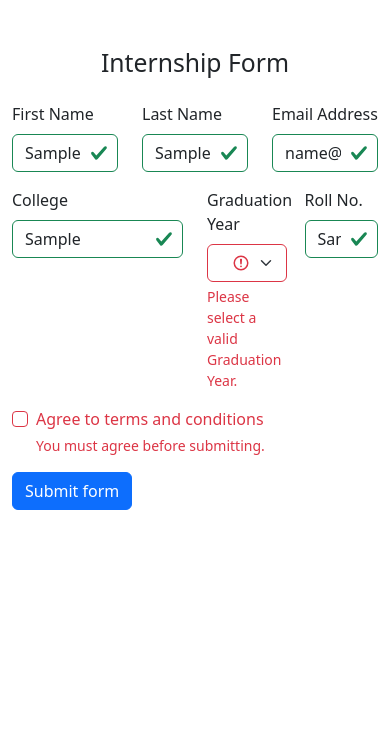
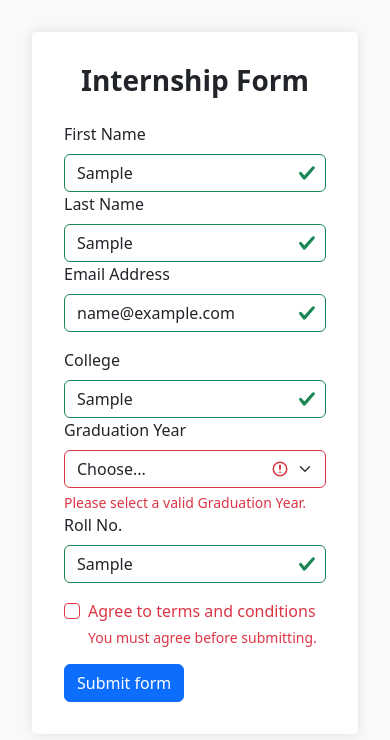
Before and after one commit to acciojob/bootstrap-form-easy-SayyedAmeenNaqvi, a website: page main.html in a window 390 px wide. Both pictures are taken after typing "Sample", "Sample", "name@example.com", "Sample", "Sample" into the empty fields and a click on the button "Submit form". Drawn offline with nearby package versions, Linux system fonts and the light colour scheme.

Commit message:
created a submission

```diff
--- a/main.html
+++ b/main.html
@@ -1,72 +1,193 @@
 <!DOCTYPE html>
 <html lang="en">
 <head>
-  <meta charset="UTF-8">
-  <meta name="viewport" content="width=device-width, initial-scale=1.0">
+  <meta charset="UTF-8" />
+  <meta name="viewport" content="width=device-width, initial-scale=1" />
   <title>Internship Form</title>
-  <link href="https://cdn.jsdelivr.net/npm/bootstrap@5.3.2/dist/css/bootstrap.min.css" rel="stylesheet">
-
-  <link rel="stylesheet" href="style.css">
+  <!-- Bootstrap CSS CDN -->
+  <link href="https://cdn.jsdelivr.net/npm/bootstrap@5.3.0/dist/css/bootstrap.min.css" rel="stylesheet" />
+  <style>
+    body {
+      margin: 2rem;
+      background-color: #f8f9fa;
+    }
+    .form-container {
+      background: #fff;
+      padding: 2rem;
+      border-radius: 0.25rem;
+      box-shadow: 0 0 12px rgba(0,0,0,0.1);
+      max-width: 900px;
+      margin-left: auto;
+      margin-right: auto;
+    }
+    .form-title {
+      font-weight: 700;
+      font-size: 1.75rem;
+      margin-bottom: 1.5rem;
+      text-align: center;
+    }
+  </style>
 </head>
 <body>
-
-<div class="container my-5">
-  <form class="needs-validation" novalidate>
-    <h2 class="text-center mb-4">Internship Form</h2>
-
+  <div class="form-container">
+    <h2 class="form-title">Internship Form</h2>
+    <form id="internship-form" novalidate>
       <div class="row mb-3">
-      <div class="col">
+        <div class="col-md-4">
           <label for="first-name-input" class="form-label">First Name</label>
-        <input type="text" class="form-control" id="first-name-input" required>
-        <div class="invalid-feedback">First name required!</div>
-      </div>
-      <div class="col">
-        <label for="last-name-input" class="form-label">Last Name</label>
-        <input type="text" class="form-control" id="last-name-input" required>
-        <div class="invalid-feedback">Last name required!</div>
-      </div>
-      <div class="col">
-        <label for="email-input" class="form-label">Email Address</label>
-        <input type="email" class="form-control" id="email-input" placeholder="xyz@abc.com" required>
-        <div class="invalid-feedback">Email required!</div>
+          <input type="text" class="form-control" id="first-name-input" required />
+          <div class="invalid-feedback">
+            First name required!
           </div>
         </div>
-
-    <div class="row mb-3">
-      <div class="col-6">
-        <label for="college-input" class="form-label">College</label>
-        <input type="text" class="form-control" id="college-input" required>
-        <div class="invalid-feedback">Please provide a valid college.</div>
-      </div>
-      <div class="col-3">
-        <label for="graduation-year" class="form-label">Graduation Year</label>
-        <select class="form-select" id="graduation-year" required>
-          <option selected disabled value="">Choose...</option>
-          <option>2020</option>
-          <option>2021</option>
-          <option>2022</option>
-          <option>2023</option>
-        </select>
-        <div class="invalid-feedback">Please select a valid Graduation Year.</div>
-      </div>
-      <div class="col-3">
-        <label for="roll-no-input" class="form-label">Roll No.</label>
-        <input type="text" class="form-control" id="roll-no-input" required>
-        <div class="invalid-feedback">Please provide a valid Roll no.</div>
+        <div class="col-md-4">
+          <label for="last-name-input" class="form-label">Last Name</label>
+          <input type="text" class="form-control" id="last-name-input" required />
+          <div class="invalid-feedback">
+            Last name required!
           </div>
         </div>
-
+        <div class="col-md-4">
+          <label for="email-input" class="form-label">Email Address</label>
+          <input type="email" class="form-control" id="email-input" placeholder="xyz@abc.com" required />
+          <div class="invalid-feedback">
+            Email required!
+          </div>
+        </div>
+      </div>
+      <div class="row mb-3">
+        <div class="col-md-5">
+          <label for="college-input" class="form-label">College</label>
+          <input type="text" class="form-control" id="college-input" required />
+          <div class="invalid-feedback">
+            Please provide a valid college.
+          </div>
+        </div>
+        <div class="col-md-4">
+          <label for="graduation-year-select" class="form-label">Graduation Year</label>
+          <select class="form-select" id="graduation-year-select" required>
+            <option value="" selected>Choose...</option>
+            <option value="2020">2020</option>
+            <option value="2021">2021</option>
+            <option value="2022">2022</option>
+            <option value="2023">2023</option>
+          </select>
+          <div class="invalid-feedback">
+            Please select a valid Graduation Year.
+          </div>
+        </div>
+        <div class="col-md-3">
+          <label for="roll-no-input" class="form-label">Roll No.</label>
+          <input type="text" class="form-control" id="roll-no-input" required />
+          <div class="invalid-feedback">
+            Please provide a valid Roll no.
+          </div>
+        </div>
+      </div>
       <div class="mb-3 form-check">
-      <input type="checkbox" class="form-check-input" id="conditions-checkbox" required>
+        <input type="checkbox" class="form-check-input" id="conditions-checkbox" required />
         <label class="form-check-label" for="conditions-checkbox">Agree to terms and conditions</label>
-      <div class="invalid-feedback">You must agree before submitting.</div>
+        <div class="invalid-feedback" style="display:block;">
+          You must agree before submitting.
         </div>
-
-    <button class="btn btn-primary" type="submit">Submit form</button>
+      </div>
+      <button type="submit" class="btn btn-primary">Submit form</button>
     </form>
   </div>
 
-<script src="https://cdn.jsdelivr.net/npm/bootstrap@5.3.2/dist/js/bootstrap.bundle.min.js"></script>
-<script src="script.js"></script>
+  <!-- Bootstrap Bundle JavaScript (includes Popper) -->
+  <script src="https://cdn.jsdelivr.net/npm/bootstrap@5.3.0/dist/js/bootstrap.bundle.min.js"></script>
+  <script>
+    (function() {
+      "use strict";
+      const form = document.getElementById('internship-form');
+      const firstName = document.getElementById('first-name-input');
+      const lastName = document.getElementById('last-name-input');
+      const email = document.getElementById('email-input');
+      const college = document.getElementById('college-input');
+      const graduationYear = document.getElementById('graduation-year-select');
+      const rollNo = document.getElementById('roll-no-input');
+      const conditionsCheckbox = document.getElementById('conditions-checkbox');
+
+      form.addEventListener('submit', function(event) {
+        // Reset validation states
+        form.classList.remove('was-validated');
+
+        let isValid = true;
+
+        // First Name required
+        if (!firstName.value.trim()) {
+          isValid = false;
+          firstName.classList.add('is-invalid');
+        } else {
+          firstName.classList.remove('is-invalid');
+        }
+
+        // Last Name required
+        if (!lastName.value.trim()) {
+          isValid = false;
+          lastName.classList.add('is-invalid');
+        } else {
+          lastName.classList.remove('is-invalid');
+        }
+
+        // Email required and must be valid format
+        if (!email.value.trim()) {
+          isValid = false;
+          email.classList.add('is-invalid');
+        } else {
+          // Simple email regex test (HTML5 validation also active)
+          const emailPattern = /^[^\s@]+@[^\s@]+\.[^\s@]+$/;
+          if (!emailPattern.test(email.value.trim())) {
+            isValid = false;
+            email.classList.add('is-invalid');
+          } else {
+            email.classList.remove('is-invalid');
+          }
+        }
+
+        // College required and non-empty
+        if (!college.value.trim()) {
+          isValid = false;
+          college.classList.add('is-invalid');
+        } else {
+          college.classList.remove('is-invalid');
+        }
+
+        // Graduation Year must be chosen and not default empty
+        if (!graduationYear.value) {
+          isValid = false;
+          graduationYear.classList.add('is-invalid');
+        } else {
+          graduationYear.classList.remove('is-invalid');
+        }
+
+        // Roll no required non empty
+        if (!rollNo.value.trim()) {
+          isValid = false;
+          rollNo.classList.add('is-invalid');
+        } else {
+          rollNo.classList.remove('is-invalid');
+        }
+
+        // Checkbox must be checked
+        if (!conditionsCheckbox.checked) {
+          isValid = false;
+          conditionsCheckbox.classList.add('is-invalid');
+          // show the container invalid feedback block by toggling style since checkbox invalid-feedback is always displayed block
+          conditionsCheckbox.nextElementSibling.nextElementSibling.style.display = "block";
+        } else {
+          conditionsCheckbox.classList.remove('is-invalid');
+          conditionsCheckbox.nextElementSibling.nextElementSibling.style.display = "none";
+        }
+
+        if (!isValid) {
+          event.preventDefault();
+          event.stopPropagation();
+          form.classList.add('was-validated');
+        }
+      }, false);
+    })();
+  </script>
 </body>
 </html>
--- a/script.js
+++ /dev/null
@@ -1,15 +0,0 @@
-//your code here
-(() => {
-  'use strict'
-  const forms = document.querySelectorAll('.needs-validation')
-
-  Array.from(forms).forEach(form => {
-    form.addEventListener('submit', event => {
-      if (!form.checkValidity()) {
-        event.preventDefault()
-        event.stopPropagation()
-      }
-      form.classList.add('was-validated')
-    }, false)
-  })
-})()
--- a/styles.css
+++ /dev/null
@@ -1,18 +0,0 @@
-
-/* Your CSS Code here. */
-body {
-  background-color: #f8f9fa;
-}
-
-h2 {
-  color: #0d6efd;
-  font-weight: bold;
-}
-
-.container {
-  max-width: 900px;
-  background: white;
-  padding: 30px;
-  border-radius: 10px;
-  box-shadow: 0px 4px 15px rgba(0, 0, 0, 0.1);
-}
```
Lines whose indentation alone changed are shown as unchanged.
